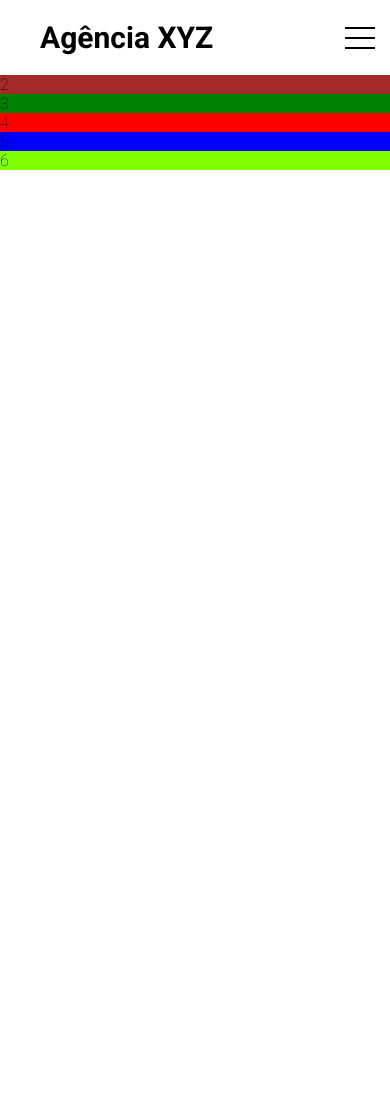
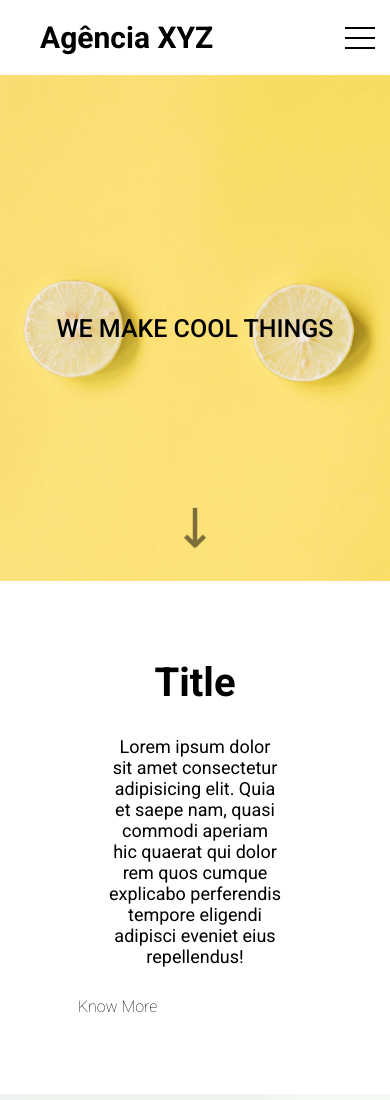
Before and after one commit to Paulo-Juliani/landing-page-agencia-xyz, a plain HTML site: page index.html in a window 390 px wide. Shown: the top 1100 px of the page. Before the commit the page ends 844 px from the top, so only its background shows below. Drawn offline with Linux system fonts and the light colour scheme.

Commit message:
continuação do projeto

```diff
--- a/index.html
+++ b/index.html
@@ -44,11 +44,41 @@
         </div>
     </header>
 
-    <section class="hero">2</section>
+    <section class="hero">
+        <h2>We Make Cool Things</h2>
+    </section>
 
-    <section class="about">3</section>
+    <section class="about">
+        <div class="item">
+            <h3>Title</h3>
+            <p>Lorem ipsum dolor sit amet consectetur adipisicing elit. Quia et saepe nam, quasi commodi aperiam hic quaerat qui dolor rem quos cumque explicabo perferendis tempore eligendi adipisci eveniet eius repellendus!</p>
+            <a href="" class="btn-know-more">Know More</a>
+        </div>
+        <div class="image right"></div>
+        <div class="image left"></div>
+        <div class="item">
+            <h3>Title</h3>
+            <p>Lorem ipsum dolor sit amet consectetur adipisicing elit. Quia et saepe nam, quasi commodi aperiam hic quaerat qui dolor rem quos cumque explicabo perferendis tempore eligendi adipisci eveniet eius repellendus!</p>
+            <a href="" class="btn-know-more">Know More</a>
+        </div>
+    </section>
 
-    <section class="services">4</section>
+    <section class="services">
+        <div class="service">
+            <img src="./src/images/bolinha1.png" alt="Bolinha 1">
+            <div class="service-info">
+                <h3>SEO</h3>
+                <p>Lorem ipsum dolor sit amet consectetur adipisicing elit. Ex, ab atque repellat rerum sit assumenda laborum quo nulla, veniam alias enim eligendi eius ipsam nesciunt cupiditate sed voluptatum eos debitis.</p>
+            </div>
+        </div>
+        <div class="service">
+            <img src="./src/images/bolinha2.png" alt="Bolinha 2">
+            <div class="service-info">
+                <h3>Landing Pages</h3>
+                <p>Lorem ipsum dolor sit amet consectetur adipisicing elit. Ex, ab atque repellat rerum sit assumenda laborum quo nulla, veniam alias enim eligendi eius ipsam nesciunt cupiditate sed voluptatum eos debitis.</p>
+            </div>
+        </div>
+    </section>
 
     <section class="projects">5</section>
 
--- a/src/css/menu.css
+++ b/src/css/menu.css
@@ -6,6 +6,7 @@
     font-size: 2rem;
     font-weight: 500;
     padding: 10px 30px;
+    margin-left: 10px;
     border-radius: 15px;
     transition: 0.5s;
 }
--- a/src/css/style.css
+++ b/src/css/style.css
@@ -41,17 +41,148 @@ body{
 
 .hero {
     grid-area: hero;
-    background-color: brown;
+    height: 89vh;
+    background: url('../images/lemons.jpg') center center no-repeat;
+    background-size: cover;
+    display: flex;
+    justify-content: center;
+    align-items: center;
+    position: relative;
+}
+
+.hero h2{
+    font-weight: 500;
+    text-transform: uppercase;
+    font-size: 4rem;
+}
+
+.hero:after{
+    content: url('../images/seta_preta.png');
+    height: 35px;
+    bottom: 40px;
+    position: absolute;
+    animation: downarrow 0.6s infinite alternate ease-in-out;
+}
+
+@-webkit-keyframes downarrow{
+    0% { -webkit-transform: translateY(0); opacity: 0.4;}
+    100% { -webkit-transform: translateY(0.5em); opacity: 0.9;}
+}
+
+@media(max-width: 470px){
+    .hero{
+        height: 60vh;
+    }
+
+    .hero h2{
+        font-size: 2.5rem;
+    }
 }
 
 .about {
     grid-area: about;
-    background-color: green;
+    display: grid;
+    grid-template-columns: 1fr 1fr;
+    background-color: #fff;
+    max-width: var(--max-width-size);
+}
+
+.about .image{
+    height: 100%;
+    width: 100%;
+}
+
+.about .item{
+    padding: 20%;
+    display: flex;
+    flex-direction: column;
+    justify-content: center;
+    align-content: center;
+}
+
+.about .item h3{
+    font-weight: 700;
+    font-size: 4rem;
+}
+
+.about .item p{
+    font-size: 1.8rem;
+    margin: 30px;
+    font-weight: 400;
+}
+
+.about .item .btn-know-more{
+    font-size: 1.6rem;
+    align-self: flex-start;
+}
+
+.about .item .btn-know-more:hover{
+    font-weight: 700;
+}
+
+
+.about .image.right{
+    background: url(../images/bridge.jpg) center center no-repeat;
+    background-size: cover;
+}
+
+.about .image.left{
+    background: url(../images/sky.jpg) center center no-repeat;
+    background-size: cover;
+}
+
+@media(max-width:470px){
+    .about .item{
+        text-align: center;
+    }
+
+    .about{
+        grid-template-columns: 1fr;
+        grid-template-rows: repeat(4, 1fr);
+    }
 }
 
 .services {
     grid-area: services;
-    background-color: red;
+    display: grid;
+    grid-template-columns: 1fr 1fr;
+    text-align: center;
+}
+
+.services .service{
+    padding: 70px 20px;
+}
+
+.services .service img{
+    width: 250px;
+    margin-bottom: 30px;
+}
+
+.services .service h3{
+    font-size: 1.8rem;
+    font-weight: 700;
+}
+
+.services .service p{
+    font-size: 2rem;
+    font-weight: 400;
+    max-width: 400px;
+    margin: 20px;
+    line-height: 25px;
+}
+
+.services .service:nth-child(1){
+    background-color: lightskyblue;
+}
+
+.services .service:nth-child(2){
+    background-color: lightpink;
+}
+
+@media(max-Width: 470px){
+    .services{
+        grid-template-columns: 1fr;
+    }
 }
 
 .projects {
```
